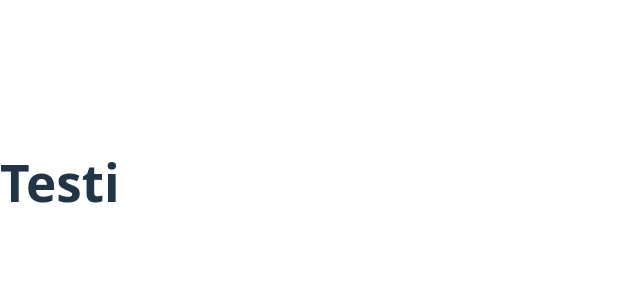
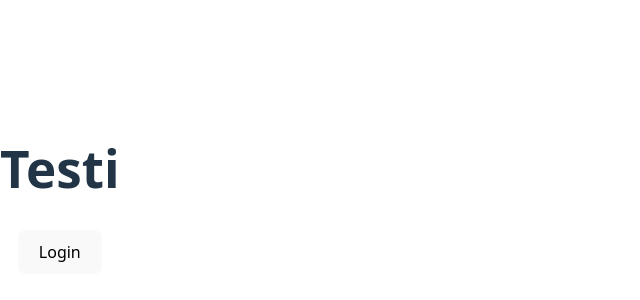
Before and after one commit to n3pite00/EMS_Project, a React (Vite) app: page / in a window 1280 px wide. Shown: the part 218-518 px from the top of the page, without its empty margins (0-640 px from the left). Built offline with nearby package versions, Linux system fonts and the light colour scheme.

Commit message:
Linkki login sivulta dashboardiin

```diff
--- a/src/Pages/Dashboard.css
+++ b/src/Pages/Dashboard.css
@@ -36,7 +36,7 @@
   }
 
   .edit-button {
-    background-color: yellow;
+    background-color: rgb(192, 141, 0);
     border: none;
     padding: 5px 10px;
     cursor: pointer;
--- a/src/Pages/Dashboard.jsx
+++ b/src/Pages/Dashboard.jsx
@@ -1,5 +1,4 @@
 import React from "react";
-import { Link } from "react-router-dom";
 import "./Dashboard.css";
 
 const Dashboard = () => {
--- a/src/Pages/Login.jsx
+++ b/src/Pages/Login.jsx
@@ -1,12 +1,21 @@
-
+import { useNavigate } from "react-router-dom";
 
 function Login() {
+    const navigate = useNavigate();
+
+    const handleLogin = () => {
+
+        navigate("/dashboard");
+    };
 
     return (
-        <>
-        <h1>Testi</h1>
-        </>
-    )
+        <div style={{ textAlign: "center", marginTop: "50px" }}>
+            <h1>Testi</h1>
+            <button onClick={handleLogin} style={{ padding: "10px 20px", fontSize: "16px", cursor: "pointer" }}>
+                Login
+            </button>
+        </div>
+    );
 }
 
-export default Login
+export default Login;
```
